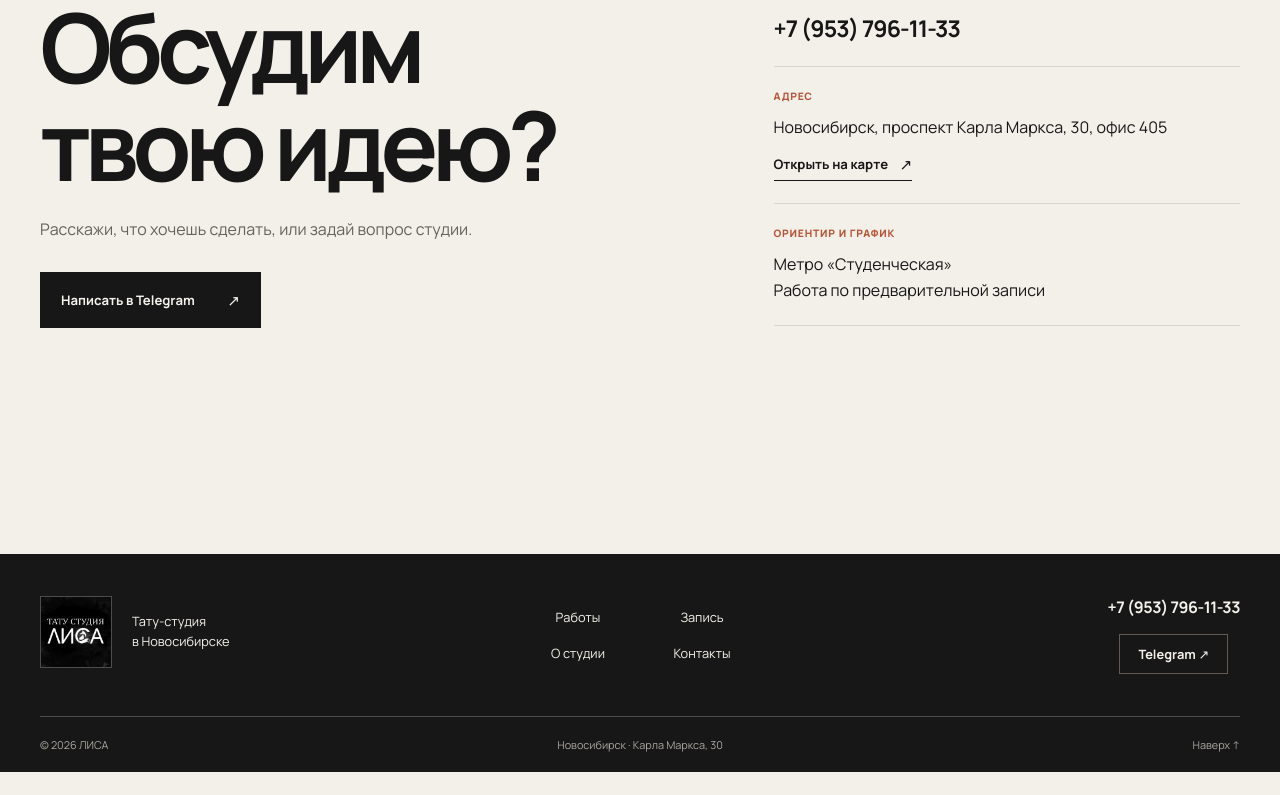
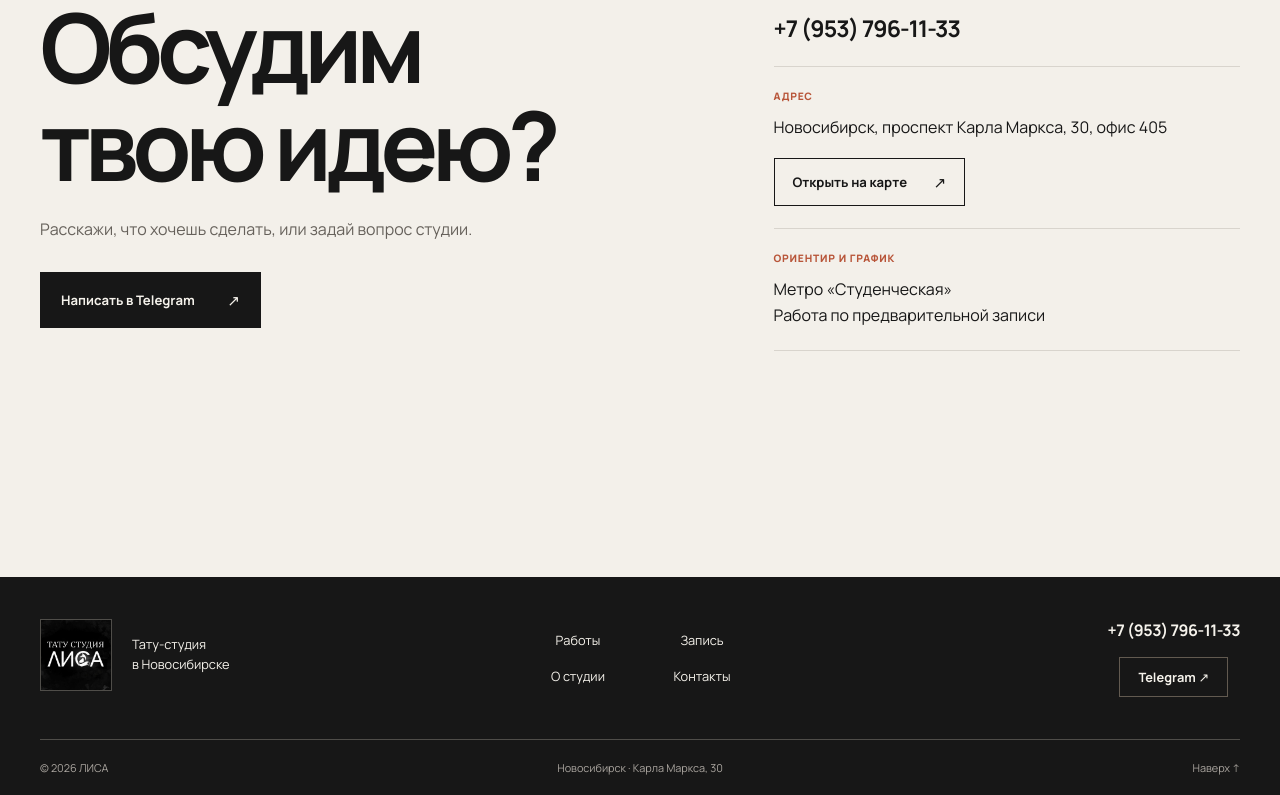
Before and after one commit to rendarktech-png/Tattoo-studio, a React (Vite) app: page / in a window 1280 px wide. Shown: the part 4787-5582 px from the top of the page. Before the commit the page ends 5559 px from the top, so only its background shows below. Built offline with nearby package versions, Linux system fonts and the light colour scheme.

Commit message:
Style map link as an outlined action button

```diff
--- a/src/styles.css
+++ b/src/styles.css
@@ -143,7 +143,8 @@ a:hover .arrow,button:hover .arrow{transform:translate(3px,-2px)}
 .detail-label{display:block;margin-bottom:12px;color:#b85539;font-size:.64rem;font-weight:800;letter-spacing:.08em}
 .contacts__details a:not(.inline-link){font-size:clamp(1.25rem,1.8vw,2rem);font-weight:700;letter-spacing:-.04em}
 .contacts__details p{margin:0;font-size:1rem;line-height:1.6}
-.contacts__details .inline-link{margin-top:15px}
+.contacts__details .inline-link{margin-top:18px;min-height:48px;padding:12px 18px;gap:18px;border:1px solid #171717;background:transparent;color:#171717;transition:background .2s,border-color .2s,color .2s}
+.contacts__details .inline-link:hover,.contacts__details .inline-link:active{background:#b85539;border-color:#b85539;color:#fff}
 .footer{background:#171717;color:#f5f2eb}
 .footer__top{display:grid;grid-template-columns:1fr auto 1fr;align-items:center;gap:40px;padding-block:42px}
 .footer__brand{display:flex;align-items:center;gap:20px;align-self:start;justify-self:start;width:max-content;font-size:.8rem;line-height:1.5}
```
